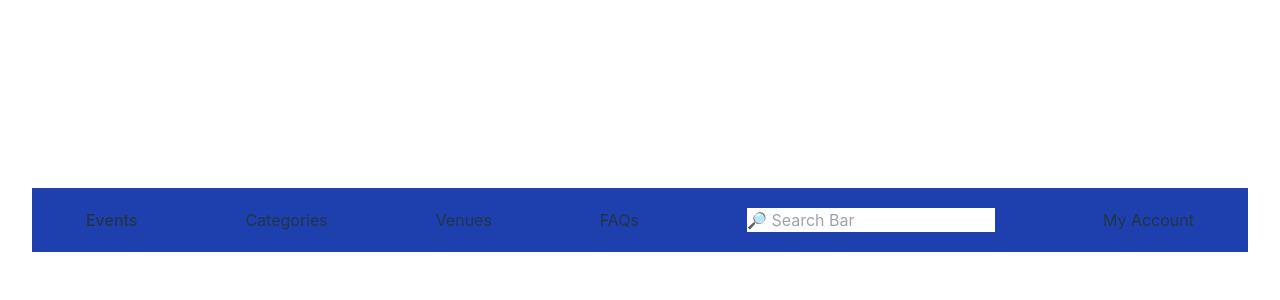
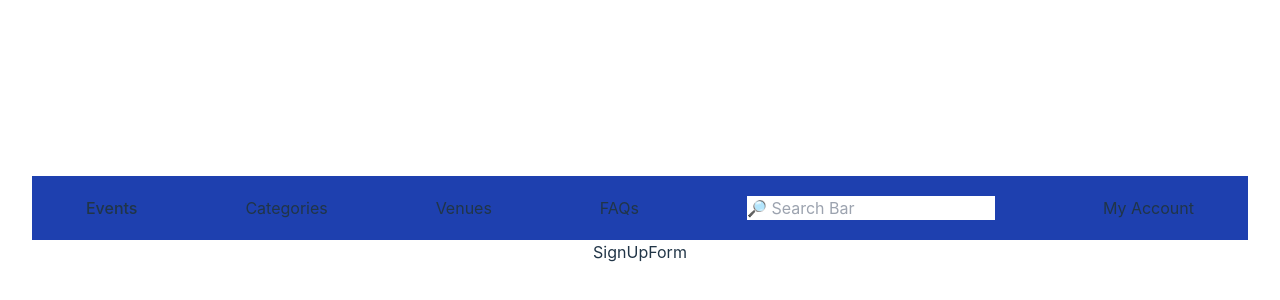
Before and after one commit to t-s-w/project3, a React (Vite) app: page /signup in a window 1280 px wide. Shown: the part 180-480 px from the top of the page. Built offline with nearby package versions, Linux system fonts and the light colour scheme; a web font is replaced by a local one.

Commit message:
create sign up page

```diff
--- a/src/pages/App/App.jsx
+++ b/src/pages/App/App.jsx
@@ -5,6 +5,7 @@ import AllEventsPage from '../AllEventsPage/AllEventsPage.jsx'
 import EventDetailsPage from '../EventDetailsPage/EventDetailsPage';
 import './App.css'
 import NavBar from "../../components/NavBar";
+import SignUpPage from '../SignUpPage/SignUpPage';
 
 function App() {
 
@@ -19,6 +20,7 @@ function App() {
         <Route path="/seatselect" element={<SeatSelect />} />
         <Route path="/events" element={<AllEventsPage />} />
         <Route path="/events/:id" element={<EventDetailsPage />} />
+        <Route path="/signup" element={<SignUpPage />} />
       </Routes>
     </>
   );
--- /dev/null
+++ b/src/pages/SignUpPage/SignUpPage.jsx
@@ -0,0 +1,3 @@
+export default function SignUpPage() {
+    return <div>SignUpForm</div>
+}
```
